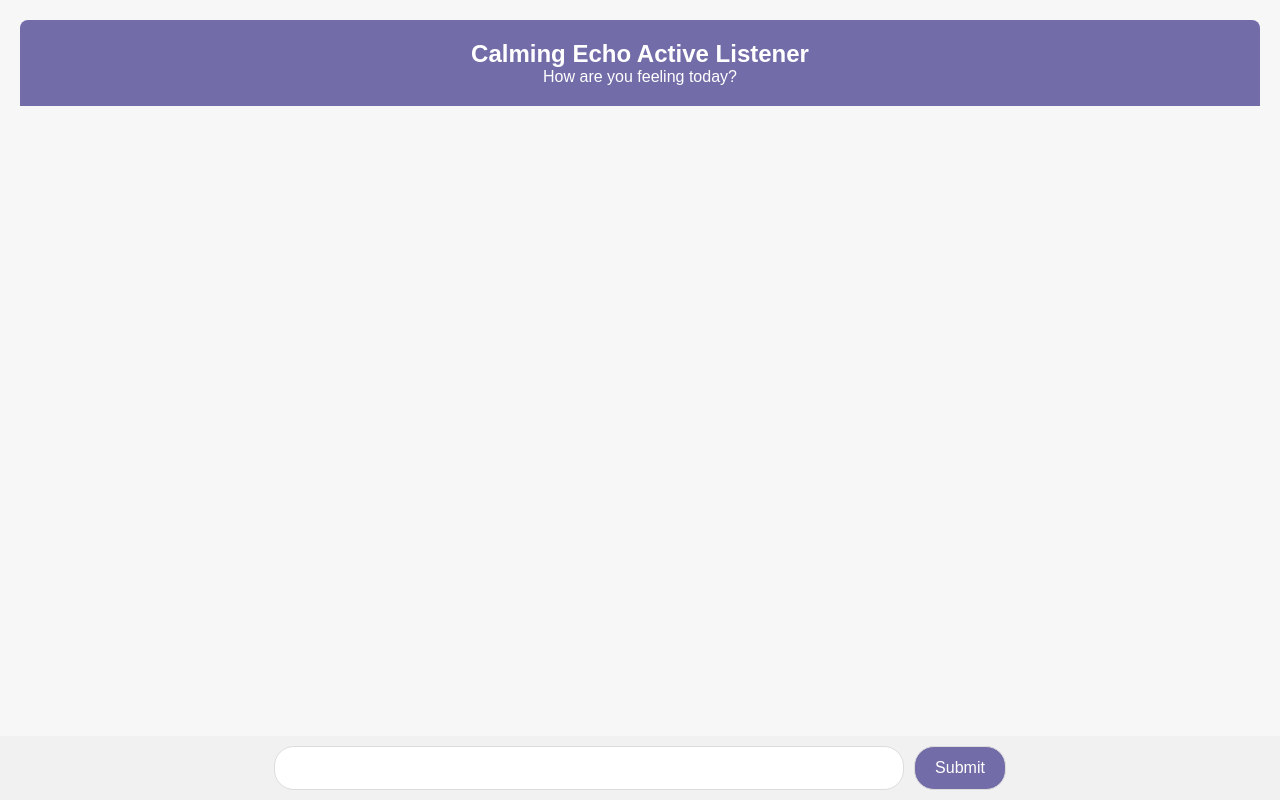
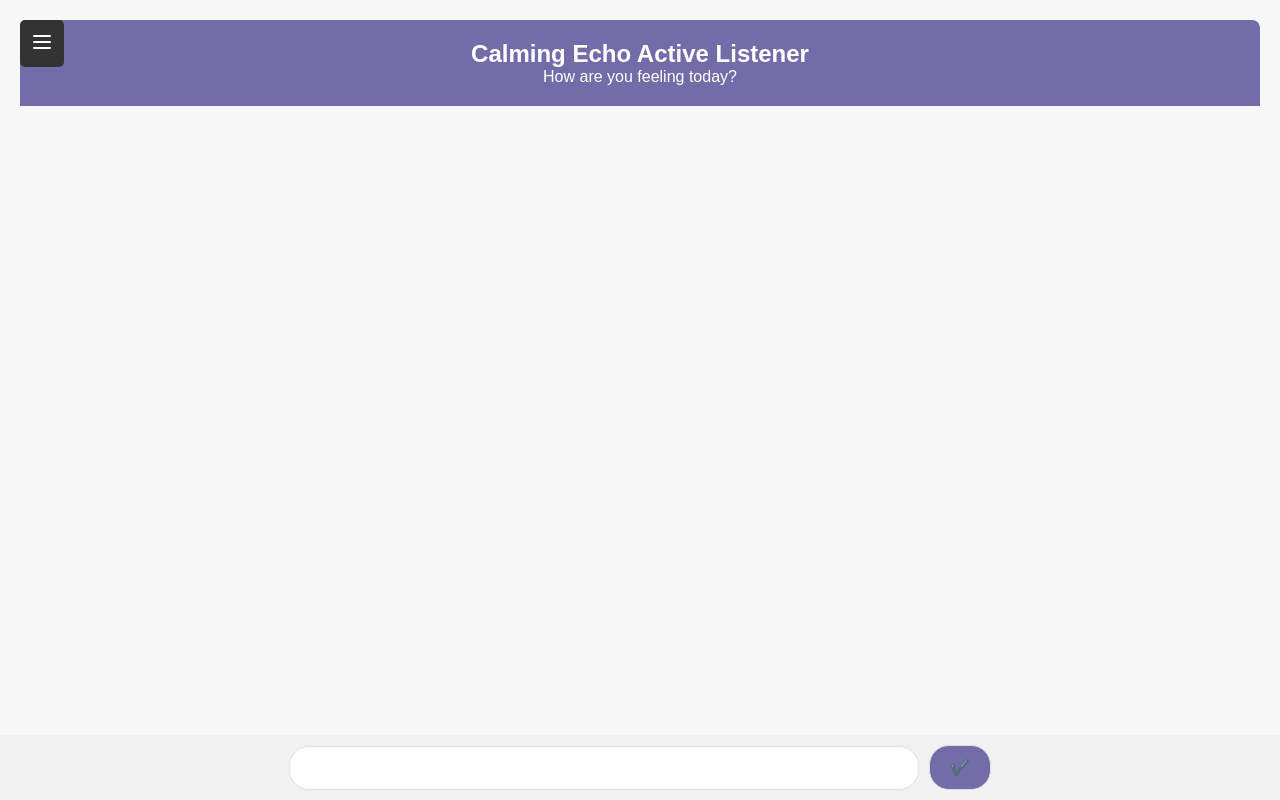
Before and after one commit to exdu1/comp313-402-group4-w25, a React (Vite) app in the folder client/: page /chat in a window 1280 px wide. Built offline with nearby package versions, Linux system fonts and the light colour scheme.

Commit message:
Update ChatPage.jsx

```diff
--- a/client/src/routes/chatPage/ChatPage.jsx
+++ b/client/src/routes/chatPage/ChatPage.jsx
@@ -1,4 +1,5 @@
 import { useState, useEffect, useRef } from 'react';
+import Sidebar from '../../components/Sidebar';
 import './chatPage.css'
 
 const ChatPage = () => {
@@ -51,6 +52,7 @@ const ChatPage = () => {
 
     return (
         <div className="chat-page">
+            <Sidebar></Sidebar>
             <div className="chat-container">
                 <div className="chat-header">
                     <h2>Calming Echo Active Listener</h2>
@@ -70,7 +72,7 @@ const ChatPage = () => {
 
                 <form className="input-container" onSubmit={handleSubmit}>
                     <input type='text' onChange={handleChange} value={message}/>
-                    <input type='submit' />
+                    <input type='submit' value="✔️"/>
                 </form>
             </div>
         </div>
```
